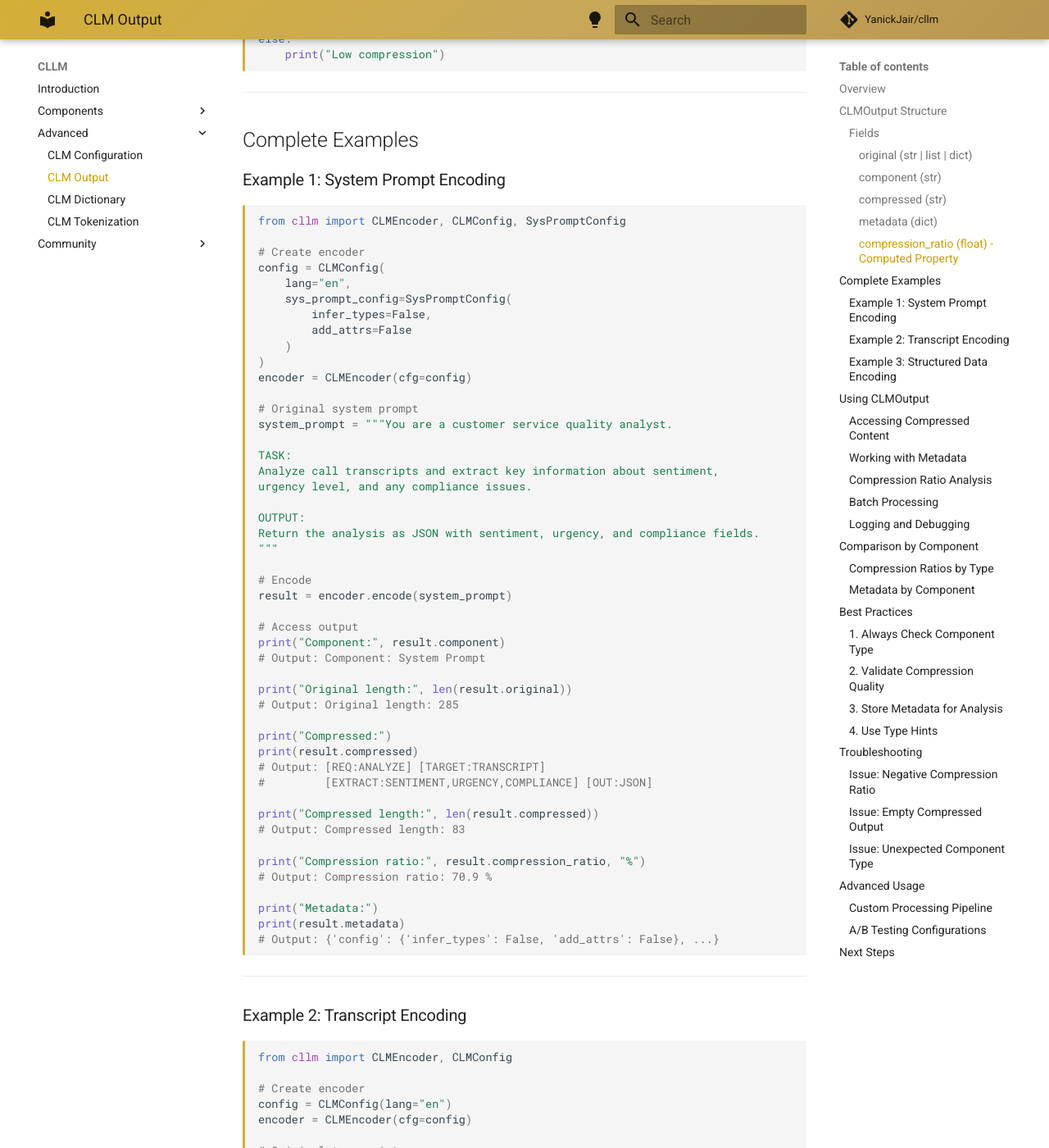
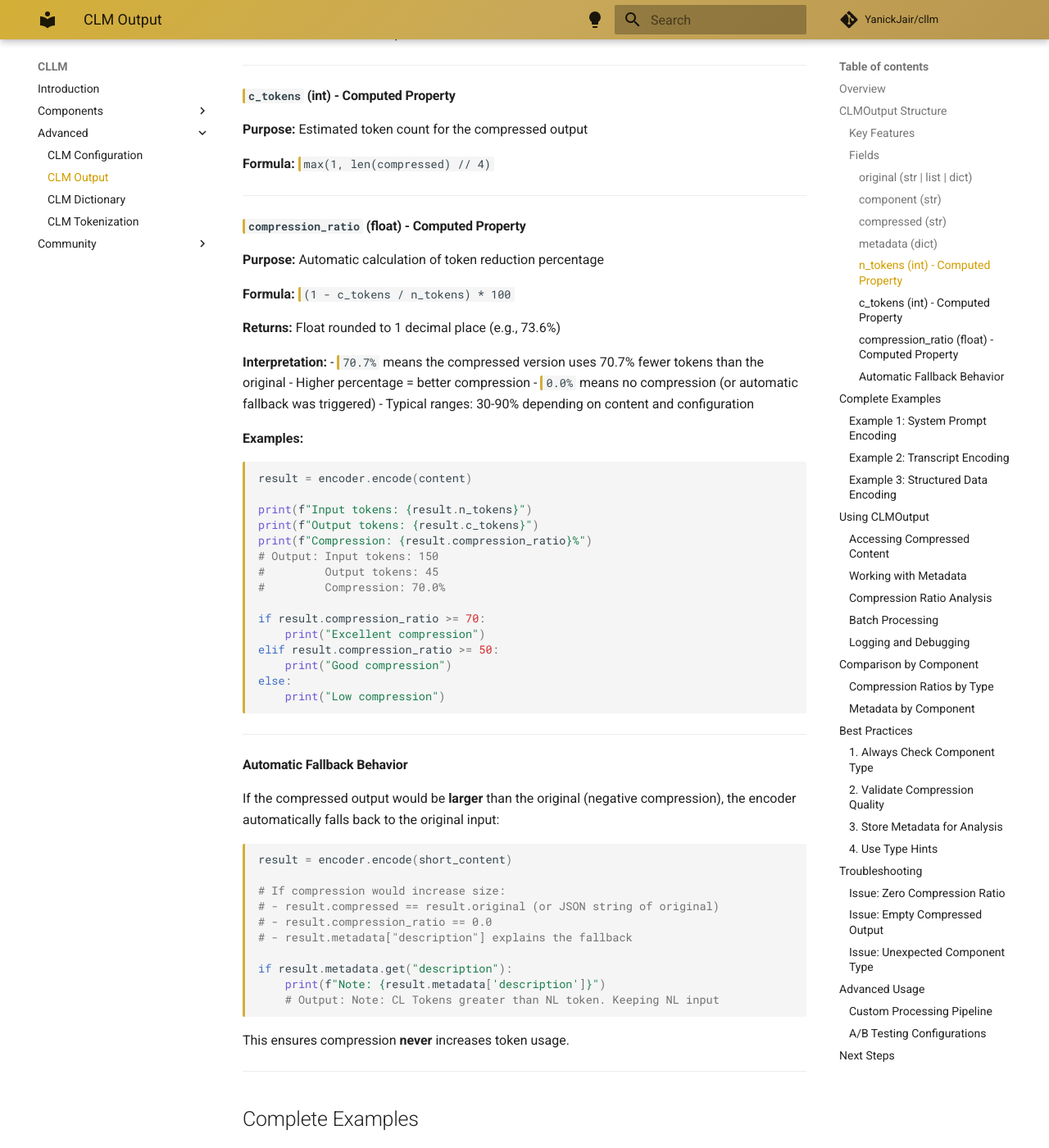
Before and after one commit to YanickJair/cllm, an MkDocs documentation site: the page built from docs/advanced/clm_output.md, in a window 1280 px wide and 1400 px high, scrolled down 3825 px. Shown: the whole window at 82% size. Built offline with MkDocs 1.6.1 and Material for MkDocs 9.7.7, drawn with Linux system fonts in a browser that asks for light colours; comment, search, counter and statistics services are not loaded; some of the changed text lies outside the part shown.

Commit message:
updated documentation

````diff
--- a/docs/advanced/clm_output.md
+++ b/docs/advanced/clm_output.md
@@ -20,13 +20,26 @@
 ## CLMOutput Structure
 
 ```python
-class CLMOutput:
+from pydantic import BaseModel, computed_field
+
+class CLMOutput(BaseModel):
     original: str | list | dict        # Original input
     component: str                     # Encoder name
-    compressed: str                    # Compressed output
+    compressed: str                    # Compressed output (whitespace normalized)
     metadata: dict                     # Encoder-specific metadata
-    compression_ratio: float           # Computed property (%)
+
+    # Computed properties
+    n_tokens: int                      # Estimated input token count
+    c_tokens: int                      # Estimated compressed token count
+    compression_ratio: float           # Token reduction percentage
 ```
+
+### Key Features
+
+- **Token-based metrics**: `n_tokens` and `c_tokens` estimate token counts (~4 chars/token)
+- **Whitespace normalization**: All whitespace in `compressed` is normalized to single spaces
+- **Automatic fallback**: If compression would increase size, original is used instead
+- **Pydantic model**: Full validation and serialization support
 
 ### Fields
 
@@ -88,10 +101,12 @@
 
 **Purpose:** The compressed output in semantic token format
 
+**Whitespace Normalization:** All whitespace (tabs, newlines, multiple spaces) is automatically collapsed to single spaces and trimmed.
+
 **Format:** Depends on encoder type
-- **System Prompt:** Token hierarchy (REQ, TARGET, EXTRACT, etc.)
+- **System Prompt:** Token hierarchy (PROMPT_MODE, ROLE, OUT_JSON, etc.)
 - **Transcript:** Domain tokens (CALL, ISSUE, ACTION, etc.)
-- **Structured Data:** Header + row format
+- **Structured Data:** Header + row format `{fields}[values]`
 
 **Examples:**
 
@@ -169,25 +182,48 @@
 
 ---
 
+#### `n_tokens` (int) - Computed Property
+
+**Purpose:** Estimated token count for the original input
+
+**Formula:** `max(1, len(original_text) // 4)`
+
+**Note:** Uses ~4 characters per token estimation
+
+---
+
+#### `c_tokens` (int) - Computed Property
+
+**Purpose:** Estimated token count for the compressed output
+
+**Formula:** `max(1, len(compressed) // 4)`
+
+---
+
 #### `compression_ratio` (float) - Computed Property
 
-**Purpose:** Automatic calculation of compression percentage
+**Purpose:** Automatic calculation of token reduction percentage
 
-**Formula:** `(1 - len(compressed) / len(original)) * 100`
+**Formula:** `(1 - c_tokens / n_tokens) * 100`
 
 **Returns:** Float rounded to 1 decimal place (e.g., 73.6%)
 
 **Interpretation:**
-- `70.7%` means the compressed version is 70.7% smaller than the original
+- `70.7%` means the compressed version uses 70.7% fewer tokens than the original
 - Higher percentage = better compression
-- Typical ranges: 60-95% depending on content and configuration
+- `0.0%` means no compression (or automatic fallback was triggered)
+- Typical ranges: 30-90% depending on content and configuration
 
 **Examples:**
 ```python
 result = encoder.encode(content)
 
+print(f"Input tokens: {result.n_tokens}")
+print(f"Output tokens: {result.c_tokens}")
 print(f"Compression: {result.compression_ratio}%")
-# Output: Compression: 73.6%
+# Output: Input tokens: 150
+#         Output tokens: 45
+#         Compression: 70.0%
 
 if result.compression_ratio >= 70:
     print("Excellent compression")
@@ -199,12 +235,33 @@
 
 ---
 
+#### Automatic Fallback Behavior
+
+If the compressed output would be **larger** than the original (negative compression), the encoder automatically falls back to the original input:
+
+```python
+result = encoder.encode(short_content)
+
+# If compression would increase size:
+# - result.compressed == result.original (or JSON string of original)
+# - result.compression_ratio == 0.0
+# - result.metadata["description"] explains the fallback
+
+if result.metadata.get("description"):
+    print(f"Note: {result.metadata['description']}")
+    # Output: Note: CL Tokens greater than NL token. Keeping NL input
+```
+
+This ensures compression **never** increases token usage.
+
+---
+
 ## Complete Examples
 
 ### Example 1: System Prompt Encoding
 
 ```python
-from cllm import CLMEncoder, CLMConfig, SysPromptConfig
+from clm_core import CLMEncoder, CLMConfig, SysPromptConfig
 
 # Create encoder
 config = CLMConfig(
@@ -234,19 +291,19 @@
 print("Component:", result.component)
 # Output: Component: System Prompt
 
-print("Original length:", len(result.original))
-# Output: Original length: 285
+print("Input tokens:", result.n_tokens)
+# Output: Input tokens: 71
 
 print("Compressed:")
 print(result.compressed)
-# Output: [REQ:ANALYZE] [TARGET:TRANSCRIPT]
-#         [EXTRACT:SENTIMENT,URGENCY,COMPLIANCE] [OUT:JSON]
+# Output: [PROMPT_MODE:CONFIGURATION][ROLE:CUSTOMER_SERVICE_QUALITY_ANALYST]
+#         [OUT_JSON:{sentiment,urgency,compliance}]
 
-print("Compressed length:", len(result.compressed))
-# Output: Compressed length: 83
+print("Output tokens:", result.c_tokens)
+# Output: Output tokens: 25
 
 print("Compression ratio:", result.compression_ratio, "%")
-# Output: Compression ratio: 70.9 %
+# Output: Compression ratio: 64.8 %
 
 print("Metadata:")
 print(result.metadata)
@@ -258,7 +315,7 @@
 ### Example 2: Transcript Encoding
 
 ```python
-from cllm import CLMEncoder, CLMConfig
+from clm_core import CLMEncoder, CLMConfig
 
 # Create encoder
 config = CLMConfig(lang="en")
@@ -322,7 +379,7 @@
 ### Example 3: Structured Data Encoding
 
 ```python
-from cllm import CLMEncoder, CLMConfig, SDCompressionConfig
+from clm_core import CLMEncoder, CLMConfig, SDCompressionConfig
 
 # Create encoder
 config = CLMConfig(
@@ -367,12 +424,14 @@
 
 print("Compressed:")
 print(result.compressed)
-# Output: [NBA_CATALOG:2]{NBA_ID,ACTION,DESCRIPTION,CONDITIONS,PRIORITY,CHANNEL}
-#         [NBA-001,OFFER_PREMIUM_UPGRADE,RECOMMEND_PREMIUM_TIER,[TENURE>12M],HIGH,PHONE]
-#         [NBA-002,CROSS_SELL_CREDIT_CARD,OFFER_COBRANDED_CARD,[GOOD_CREDIT],MEDIUM,EMAIL]
+# Output: {id,action,description,priority,channel}[NBA-001,Offer Premium Upgrade,Recommend premium tier,high,phone][NBA-002,Cross-sell Credit Card,Offer co-branded card,medium,email]
 
+print("Input tokens:", result.n_tokens)
+print("Output tokens:", result.c_tokens)
 print("Compression ratio:", result.compression_ratio, "%")
-# Output: Compression ratio: 82.3 %
+# Output: Input tokens: 95
+#         Output tokens: 45
+#         Compression ratio: 52.6 %
 
 print("Metadata:")
 print(result.metadata)
@@ -457,14 +516,17 @@
 for content in content_batch:
     result = encoder.encode(content)
     results.append({
-        "original_length": len(result.original),
-        "compressed_length": len(result.compressed),
-        "ratio": result.compression_ratio
+        "n_tokens": result.n_tokens,
+        "c_tokens": result.c_tokens,
+        "ratio": result.compression_ratio,
+        "fallback": result.compression_ratio == 0.0
     })
 
 # Calculate average compression
 avg_ratio = sum(r["ratio"] for r in results) / len(results)
+fallback_count = sum(1 for r in results if r["fallback"])
 print(f"Average compression: {avg_ratio:.1f}%")
+print(f"Fallbacks triggered: {fallback_count}/{len(results)}")
 ```
 
 **Quality monitoring:**
@@ -472,13 +534,16 @@
 result = encoder.encode(content)
 
 # Alert on poor compression
-MIN_COMPRESSION = 60.0
+MIN_COMPRESSION = 40.0
 
 if result.compression_ratio < MIN_COMPRESSION:
     print(f"Alert: Compression ratio {result.compression_ratio}% below threshold {MIN_COMPRESSION}%")
     print(f"Content type: {result.component}")
-    print(f"Original: {len(result.original)} chars")
-    print(f"Compressed: {len(result.compressed)} chars")
+    print(f"Input tokens: {result.n_tokens}")
+    print(f"Output tokens: {result.c_tokens}")
+
+    if result.compression_ratio == 0.0:
+        print("Note: Fallback to original was triggered")
 ```
 
 ---
@@ -541,8 +606,10 @@
     if not result.compressed:
         raise ValueError("Compression failed - empty output")
 
-    if result.compression_ratio < 0:
-        raise ValueError("Compression failed - output larger than input")
+    # Check for fallback (compression ratio of 0 means original was used)
+    if result.compression_ratio == 0.0 and result.n_tokens > 10:
+        logging.warning(f"Compression fallback triggered for {result.component}")
+        logging.warning(f"Reason: {result.metadata.get('description', 'Unknown')}")
 
 except Exception as e:
     logging.error(f"Compression error: {e}")
@@ -680,7 +747,7 @@
 ### 4. Use Type Hints
 
 ```python
-from cllm import CLMOutput
+from clm_core import CLMOutput
 
 def process_compression(result: CLMOutput) -> dict:
     """Process compression result with type safety"""
@@ -700,27 +767,33 @@
 
 ## Troubleshooting
 
-### Issue: Negative Compression Ratio
+### Issue: Zero Compression Ratio
 
-**Symptom:** `compression_ratio` is negative (e.g., -15.0%)
+**Symptom:** `compression_ratio` is `0.0%`
 
-**Cause:** Compressed output is larger than original input
+**Cause:** Automatic fallback was triggered because compression would have increased size
 
-**Solution:**
+**Explanation:**
+As of v0.0.4, CLMOutput automatically falls back to the original input when compression would increase token count. This means you'll never see negative compression ratios.
+
+**Detection:**
 ```python
 result = encoder.encode(content)
 
-if result.compression_ratio < 0:
-    print("Warning: Compression increased size")
-    print(f"Original: {len(result.original)}")
-    print(f"Compressed: {len(result.compressed)}")
+if result.compression_ratio == 0.0:
+    # Check if fallback was triggered
+    if result.metadata.get("description"):
+        print(f"Fallback triggered: {result.metadata['description']}")
+        # Output: Fallback triggered: CL Tokens greater than NL token. Keeping NL input
 
-    # This may happen with very short inputs
-    # or inappropriate encoder choice
+    # The compressed field contains the original content
+    print(f"Using original: {result.compressed[:50]}...")
+```
 
-    # Use original instead
-    use_content = result.original if result.compression_ratio < 0 else result.compressed
-```
+**Common causes:**
+- Very short inputs where token overhead exceeds savings
+- Content that doesn't compress well (already optimized)
+- Inappropriate encoder for the content type
 
 ### Issue: Empty Compressed Output
 
@@ -752,7 +825,7 @@
 **Solution:**
 ```python
 # Be explicit about encoder type
-from cllm import CLMEncoder, CLMConfig, SysPromptConfig
+from clm_core import CLMEncoder, CLMConfig, SysPromptConfig
 
 # For system prompts
 sys_config = CLMConfig(
--- a/docs/sd_encoder.md
+++ b/docs/sd_encoder.md
@@ -31,11 +31,11 @@
 
 ### What Gets Preserved
 
-✅ **Critical fields:** IDs, names, titles, types
-✅ **High-importance fields:** Categories, tags, descriptions
+✅ **Critical fields:** IDs, UUIDs, names, titles, types, status
+✅ **High-importance fields:** Categories, tags, descriptions, priority
 ✅ **Relationships:** Parent-child, nested structures
 ✅ **Data types:** Strings, numbers, dates, arrays
-✅ **Field order:** Configurable prioritization
+✅ **Field order:** Configurable prioritization (IDs and priority first)
 
 ### What Gets Optimized
 
@@ -96,10 +96,12 @@
 
 **Output:**
 ```text
-{article_id,title,content,category,tags,views}[KB-001,How to Reset Password,To reset your password go to the login page and click...,Account,password+security+account,1523][KB-002,Update Email Address,To update your email navigate to settings...,Account,email+settings,892]
+{article_id,title,content,category,tags,views}[KB-001,How to Reset Password,To reset your password; go to the login page and click...,Account,password+security+account,1523][KB-002,Update Email Address,To update your email; navigate to settings...,Account,email+settings,892]
 ```
 
-**Compression:** ~50% token reduction
+**Note:** Commas in text values are escaped with semicolons to preserve the delimiter structure.
+
+**Compression:** ~40% token reduction
 
 ---
 
@@ -114,12 +116,12 @@
     auto_detect=True,                    # Auto-detect important fields
     required_fields=["id", "name"],      # Always include these
     excluded_fields=["metadata"],        # Never include these
-    field_importance={"desc": 0.9},      # Custom importance scores
+    field_importance={"desc": 0.9},      # Custom importance scores (0.0-1.0)
     importance_threshold=0.5,            # Include fields above this
-    max_description_length=200,          # Truncate long text
+    max_description_length=200,          # Truncate long text (chars)
     preserve_structure=True,             # Keep nested dicts/lists
-    simple_fields=["id", "title"],       # Fields for simple formatting
-    default_fields_order=["id", "name"]  # Field ordering priority
+    simple_fields=["id", "uuid", "title", "name", "type", "priority"],  # Simple formatting
+    default_fields_order=["id", "uuid", "priority", "title", "name"]    # Field order
 )
 ```
 
@@ -175,10 +177,21 @@
 
 | Field | Importance | Priority | Typical Use |
 |-------|------------|----------|-------------|
-| `id`, `uuid`, `external_id`, `status` | **CRITICAL** | Always included | Identifiers, state |
-| `name`, `title`, `type`, `category`, `tags`, `description`, `priority`, `severity`, `resolution`, `owner`, `channel` | **HIGH** | Usually included | Core attributes |
-| `subcategory`, `details`, `assignee`, `department`, `language` | **MEDIUM** | Often included | Secondary info |
-| `notes`, `source`, `metadata`, `created_at`, `updated_at`, `version` | **LOW** | Rarely included | Metadata |
+| `id`, `uuid`, `external_id`, `status` | **CRITICAL** (1.0) | Always included | Identifiers, state |
+| `name`, `title`, `type`, `category`, `tags`, `description`, `priority`, `severity`, `resolution`, `owner`, `channel` | **HIGH** (0.8) | Usually included | Core attributes |
+| `subcategory`, `details`, `assignee`, `department`, `language` | **MEDIUM** (0.5) | Often included | Secondary info |
+| `notes`, `source`, `metadata`, `created_at`, `updated_at`, `version` | **LOW** (0.2) | Rarely included | Metadata |
+
+### Default Simple Fields
+
+These fields are formatted without transformation and appear first in the output:
+- `id`, `uuid`, `title`, `name`, `type`, `priority`, `article_id`, `product_id`
+
+### Default Field Order
+
+Fields are ordered in the output as follows:
+1. `id` → `uuid` → `priority` → `article_id` → `product_id` → `title` → `name` → `type`
+2. Then other fields in their original order
 
 **Importance Scale:**
 - **CRITICAL**: 1.0 (always included unless explicitly excluded)
@@ -362,31 +375,55 @@
 
 ### Structure
 
-Compressed structured data uses a header + rows format:
+Compressed structured data uses different formats for single items vs. arrays:
 
+**Single Item:**
+```
+[value1,value2,value3]
+```
+
+**Array of Items (header + rows):**
 ```
 {field1,field2,field3}[value1,value2,value3][value1,value2,value3]
 ```
 
-**Header:**
-- `{FIELDS}`: Comma-separated list of included fields in order
+**Header (arrays only):**
+- `{fields}`: Comma-separated list of included field names in order
 
 **Rows:**
-- One bracketed row per record
-- Fields in same order as header
+- One bracketed row per record: `[values]`
+- Values comma-separated in same order as header
 - Values preserved with minimal transformation
+- Commas in values are escaped with semicolons
 
 ### Data Type Handling
 
 | Type | Original | Compressed |
 |------|----------|------------|
 | String | `"Hello World"` | `Hello World` |
+| String with comma | `"Hello, World"` | `Hello; World` |
 | Number | `1299.99` | `1299.99` |
 | Boolean | `true` | `True` |
-| Array | `["a", "b", "c"]` | `a+b+c` |
 | Null | `null` | (excluded) |
 | Date | `"2024-10-15"` | `2024-10-15` |
-| Nested | `{"key": "value"}` | `value` |
+| Long text | `"Very long description..."` | Truncated to `max_description_length` with `...` |
+
+**Note:** Currently, nested dictionaries and arrays are processed but their complex values are flattened. For arrays of simple values, use top-level fields.
+
+### Example Output
+
+**Input:**
+```json
+[
+  {"article_id": "KB-001", "title": "Reset Password", "category": "Account"},
+  {"article_id": "KB-002", "title": "Update Email", "category": "Account"}
+]
+```
+
+**Output:**
+```
+{article_id,title,category}[KB-001,Reset Password,Account][KB-002,Update Email,Account]
+```
 
 ---
 
@@ -394,21 +431,47 @@
 
 The encoder returns a `CLMOutput` object with:
 
-| Field | Description |
-|-------|-------------|
-| `compressed` | The compressed string output |
-| `original` | The original input data |
-| `n_tokens` | Estimated input token count |
-| `c_tokens` | Estimated compressed token count |
-| `compression_ratio` | Percentage of token reduction |
-| `metadata` | Additional compression metadata |
+| Field | Type | Description |
+|-------|------|-------------|
+| `compressed` | `str` | The compressed string output |
+| `original` | `str \| dict \| list` | The original input data |
+| `n_tokens` | `int` | Estimated input token count (~4 chars/token) |
+| `c_tokens` | `int` | Estimated compressed token count |
+| `compression_ratio` | `float` | Percentage of token reduction |
+| `component` | `str` | Component name (`"ds_compression"`) |
+| `metadata` | `dict` | Additional compression metadata |
+
+### Token Estimation
+
+Tokens are estimated at approximately 4 characters per token:
 
 ```python
 result = encoder.encode(data)
-print(f"Input tokens: {result.n_tokens}")
-print(f"Output tokens: {result.c_tokens}")
-print(f"Compression: {result.compression_ratio}%")
+print(f"Input tokens: {result.n_tokens}")      # Estimated from original
+print(f"Output tokens: {result.c_tokens}")     # Estimated from compressed
+print(f"Compression: {result.compression_ratio}%")  # (1 - c_tokens/n_tokens) * 100
 ```
+
+### Automatic Fallback
+
+If the compressed output would be **larger** than the original input, the encoder automatically falls back to the original:
+
+```python
+result = encoder.encode(small_data)
+# If compression increases size, result.compressed == original
+# result.compression_ratio will be 0.0
+# result.metadata["description"] will explain the fallback
+```
+
+This ensures compression never increases token usage.
+
+### Whitespace Normalization
+
+All compressed output is automatically normalized:
+- Multiple spaces, tabs, and newlines collapsed to single spaces
+- Leading and trailing whitespace trimmed
+
+This ensures consistent, compact output regardless of input formatting.
 
 ---
 
````
Also changed, not shown: other parts of docs/advanced/clm_output.md (+1 -3 lines).
